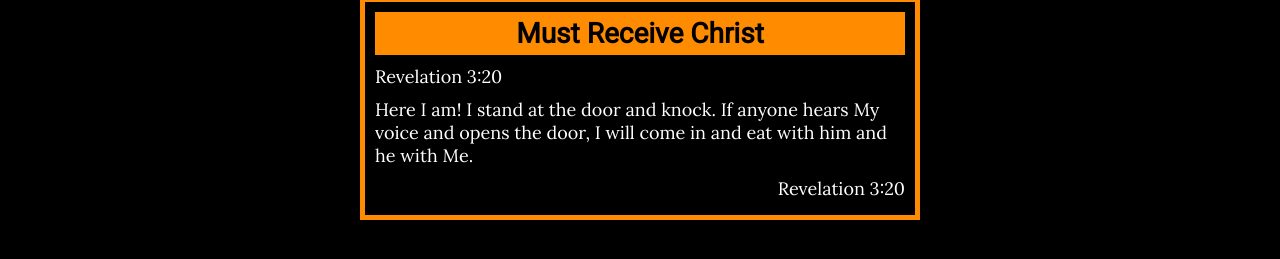
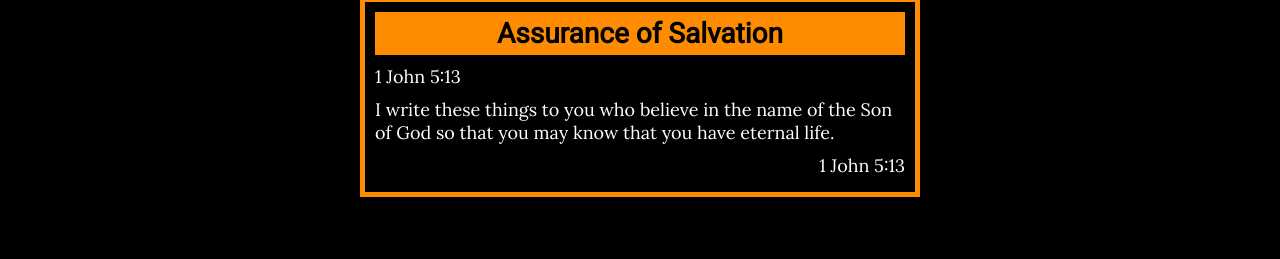
Before and after one commit to AJJAaron/AJJAaron.github.io, a plain HTML site: page 01_Home.html in a window 1280 px wide. Shown: the part 347-606 px from the top of the page. Drawn offline with Linux system fonts and the light colour scheme.

Commit message:
Changed the verse of the week

```diff
--- a/01_Home.html
+++ b/01_Home.html
@@ -23,10 +23,10 @@
   <div class="feature-verse">
     <h2>This Week's Verse</h2>
     <div class="verse-container">
-      <h3>Must Receive Christ</h3>
-      <p class="reference-top">Revelation 3:20</p>
-      <p class="verse-text">Here I am! I stand at the door and knock. If anyone hears My voice and opens the door, I will come in and eat with him and he with Me.</p>
-      <p class="reference-end">Revelation 3:20</p>
+      <h3>Assurance of Salvation</h3>
+      <p class="reference-top">1 John 5:13</p>
+      <p class="verse-text">I write these things to you who believe in the name of the Son of God so that you may know that you have eternal life.</p>
+      <p class="reference-end">1 John 5:13</p>
     </div>
   </div>
 </body>
```
